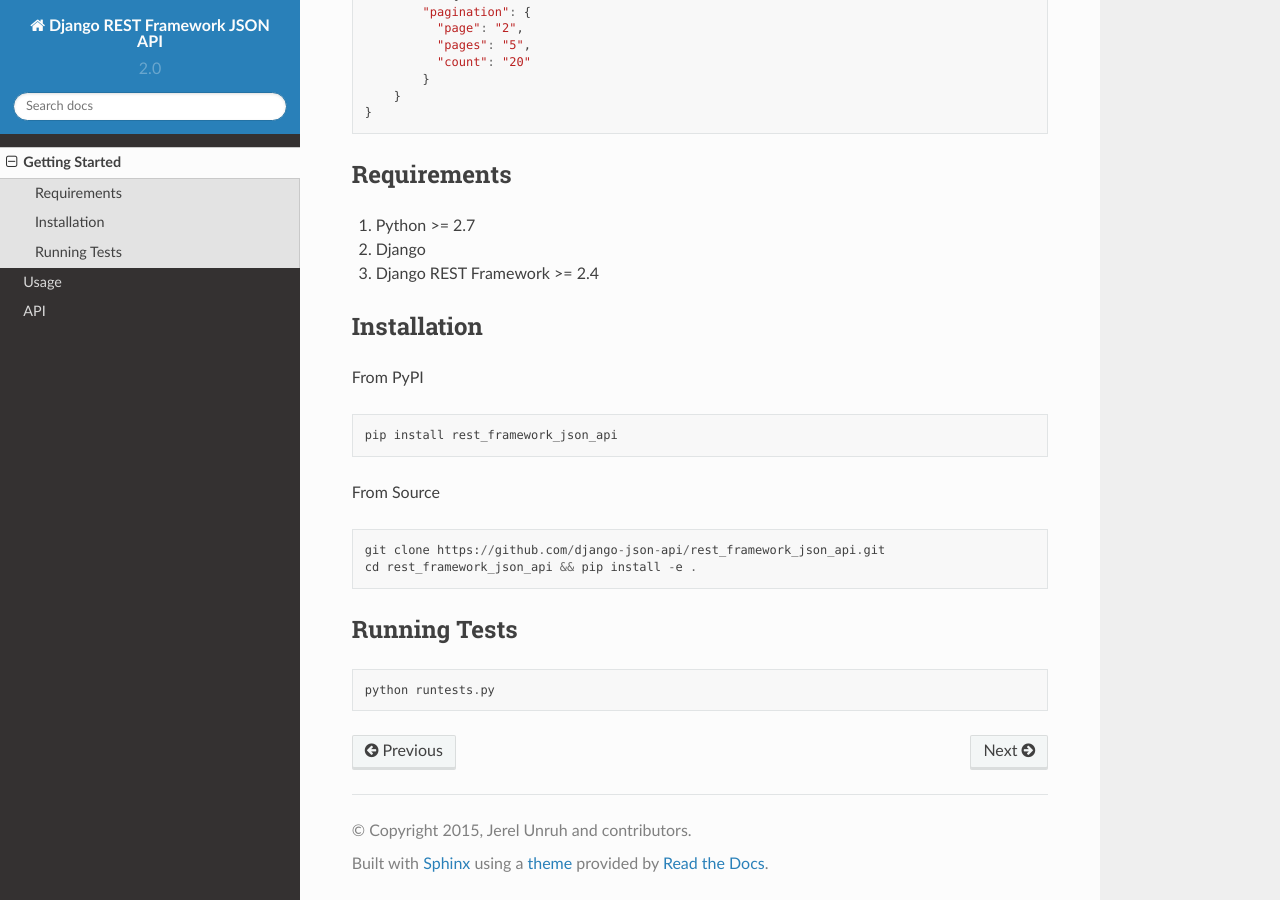
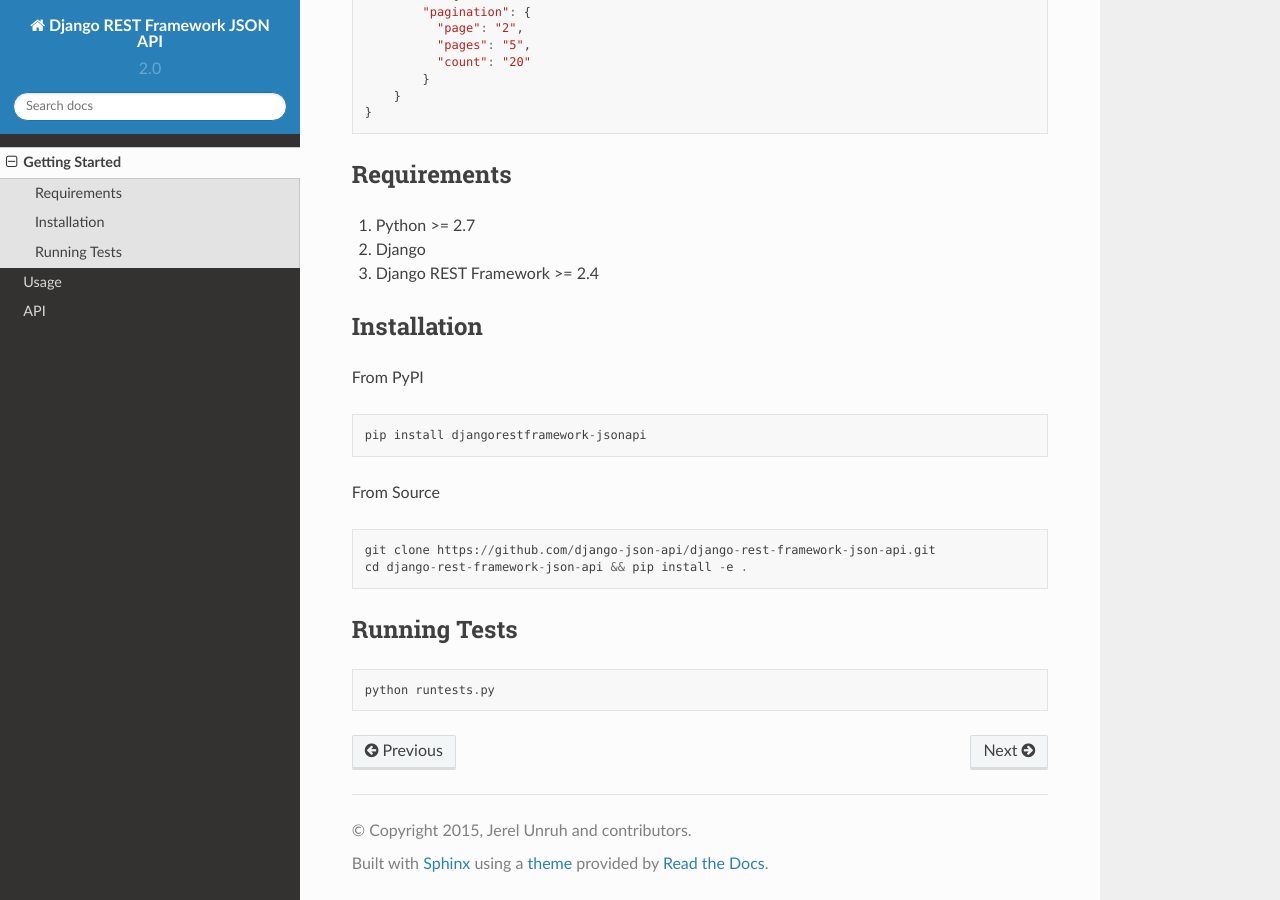
Before and after one commit to liontwinkle/react-django-demo, a Sphinx documentation site: the page built from docs/getting-started.md, in a window 1280 px wide and 900 px high, scrolled down 873 px. Built offline with Sphinx 7.4.7 and the Read the Docs theme 2.0.0, drawn with Linux system fonts in a browser that asks for light colours.

Commit message:
Corrected package naming in docs

```diff
--- a/docs/getting-started.md
+++ b/docs/getting-started.md
@@ -59,12 +59,12 @@
 
 From PyPI
 
-    pip install rest_framework_json_api
+    pip install djangorestframework-jsonapi
 
 From Source
 
-    git clone https://github.com/django-json-api/rest_framework_json_api.git
-    cd rest_framework_json_api && pip install -e .
+    git clone https://github.com/django-json-api/django-rest-framework-json-api.git
+    cd django-rest-framework-json-api && pip install -e .
 
 ## Running Tests
 
```
